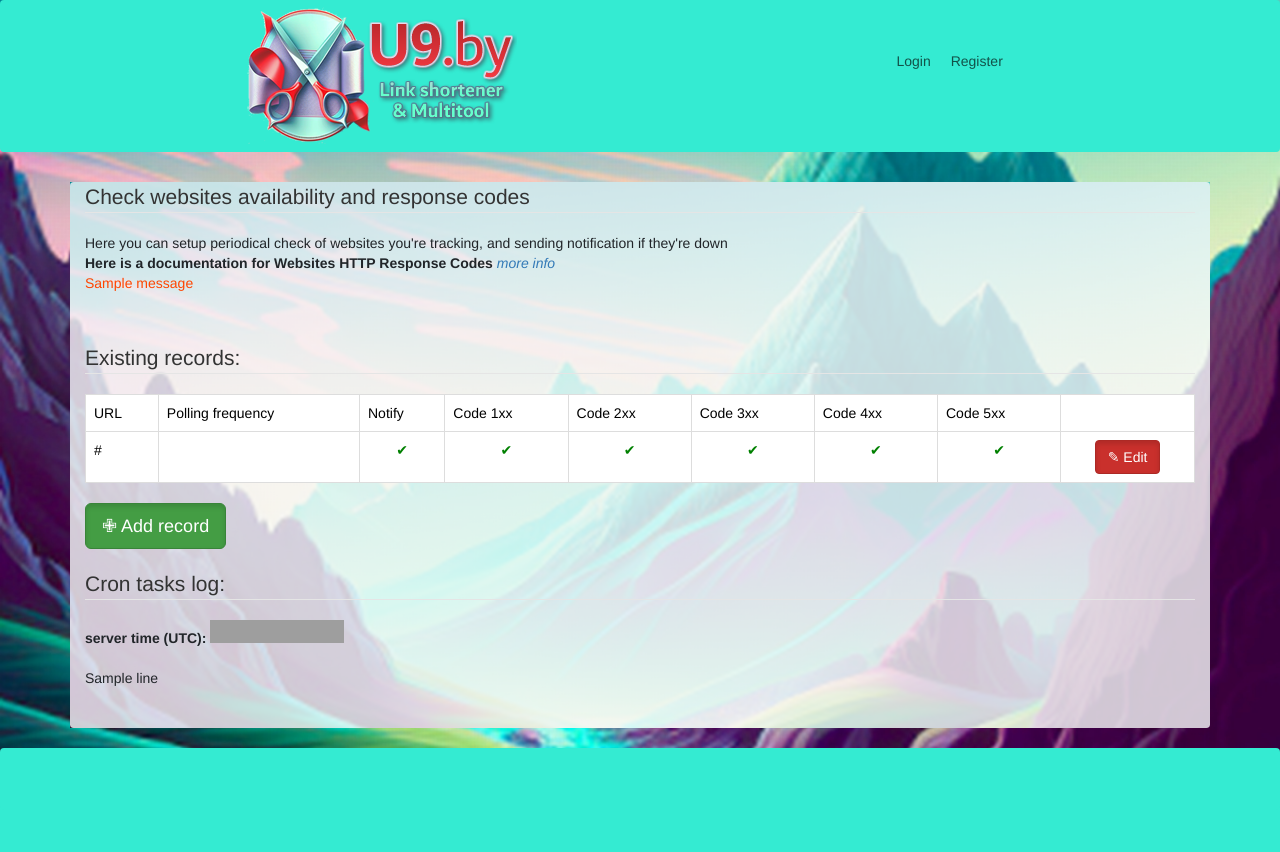
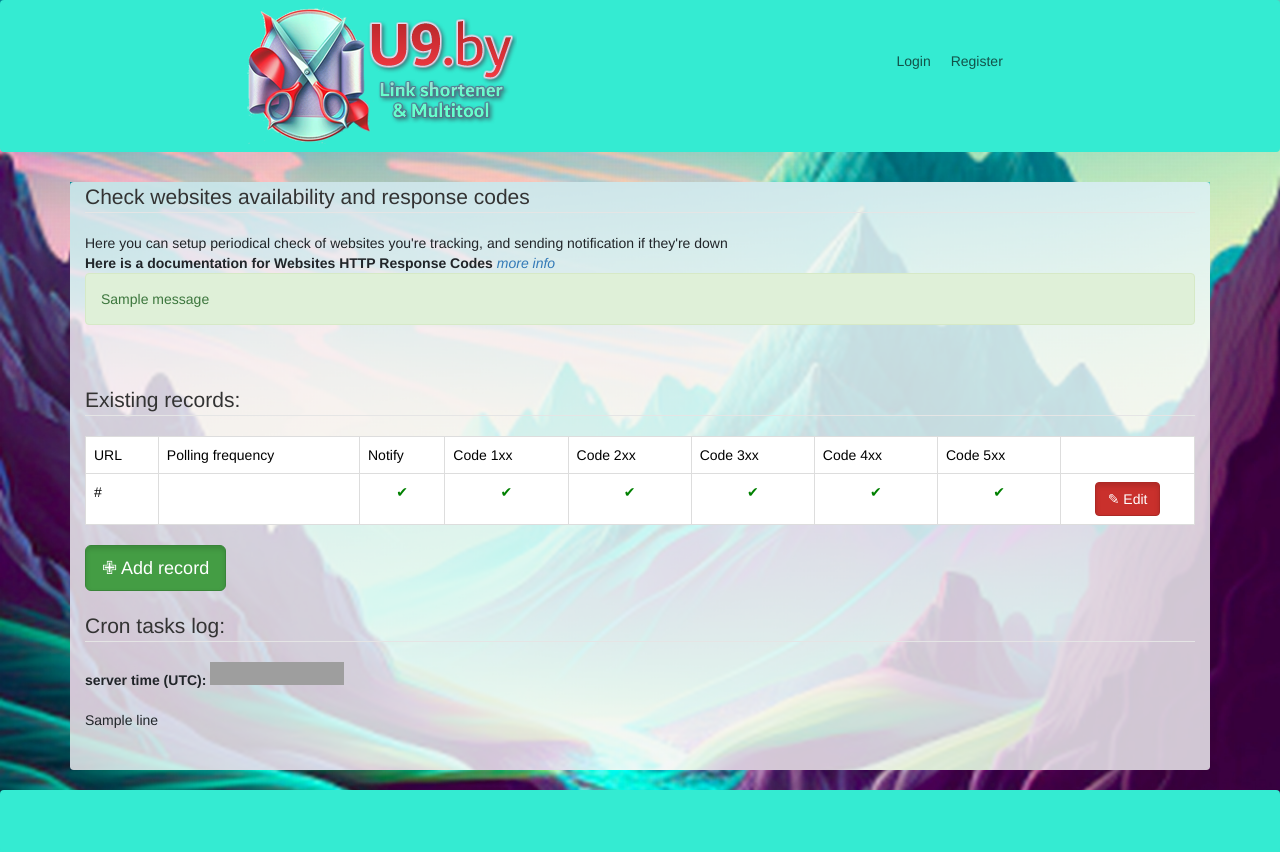
Before and after one commit to Apelsini/u9-new, a Django app: template polls/templates/polls/webcheck.html in a window 1280 px wide. Before the commit the page ends 752 px from the top, so only its background shows below. Run offline with Django 3.2, Linux system fonts and the light colour scheme; the template is opened without the code that fills it: most values are stand-ins (such as "Sample title", 1, 10 or a date in 2020); one stand-in notice (Sample message) is shown; some libraries are stand-ins or nearby versions; grey boxes are pictures that could not be loaded.

Commit message:
add new webrecord messaage repaint

```diff
--- a/polls/templates/polls/detail.html
+++ b/polls/templates/polls/detail.html
@@ -237,7 +237,9 @@ var qrcode = new QRCode(document.getElementById("qrcode"), {
 </div>
 
             </div>
-
+    <div class="alert alert-info">
+                   Select <strong>equal date and time</strong> in 'from:' and 'to:' fields to switch to direct redirection when clicking the short link
+                 </div>
    <br>        <br>
         {% if urlentry.author == request.user and request.user.is_staff %}
       <div class="row">
--- a/polls/templates/polls/webcheck.html
+++ b/polls/templates/polls/webcheck.html
@@ -10,9 +10,11 @@
     {% if form.errors %}
     <p style="color: orangered">Got errors! {{ form.errors }}</p>
     {% endif %}
+        <div class="alert alert-success">
     {% for message in messages %}
-    <p style="color: orangered">{{ message }}</p>
+    <p>{{ message }}</p>
     {% endfor %}
+            </div>
     <br><br>
       <legend>Existing records:</legend>
 {% if webrecords %}
--- a/polls/templates/polls/webcheck_add.html
+++ b/polls/templates/polls/webcheck_add.html
@@ -11,9 +11,11 @@
     {% if form.errors %}
     <p style="color: orangered">Got errors! {{ form.errors }}</p>
     {% endif %}
+        <div class="alert alert-success">
     {% for message in messages %}
-    <p style="color: orangered">{{ message }}</p>
+    <p>{{ message }}</p>
     {% endfor %}
+            </div>
     <form action="" method="post">
           {% csrf_token %}
 <table class="table table-responsive table-bordered" style="background-color: #eafff5;">
--- a/polls/templates/polls/webcheck_editdelete.html
+++ b/polls/templates/polls/webcheck_editdelete.html
@@ -11,9 +11,11 @@
     {% if form.errors %}
     <p style="color: orangered">Got errors! {{ form.errors }}</p>
     {% endif %}
+        <div class="alert alert-success">
     {% for message in messages %}
-    <p style="color: orangered">{{ message }}</p>
+    <p>{{ message }}</p>
     {% endfor %}
+            </div>
     <form action="" method="post">
           {% csrf_token %}
 <table class="table table-bordered" style="background-color: #eafff5;">
```
